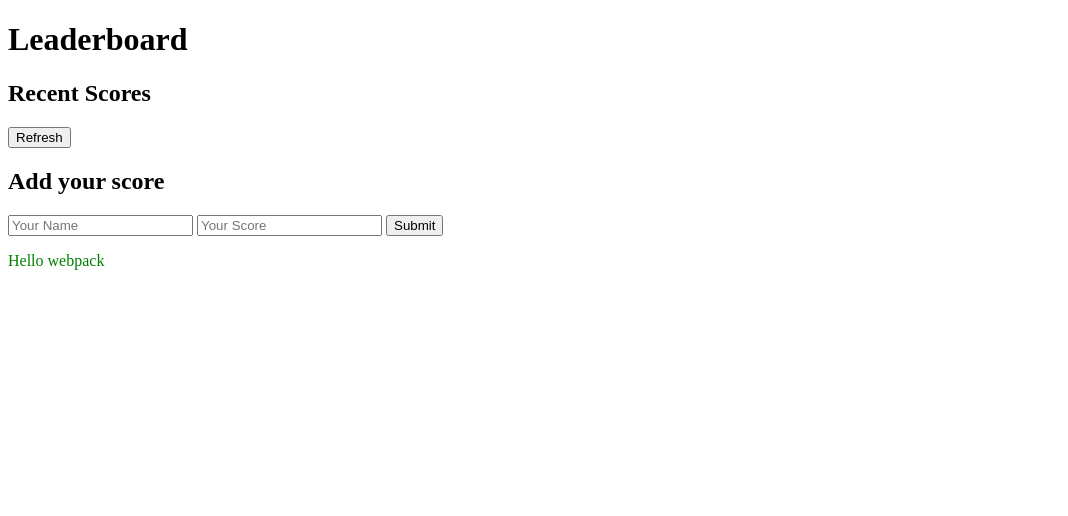
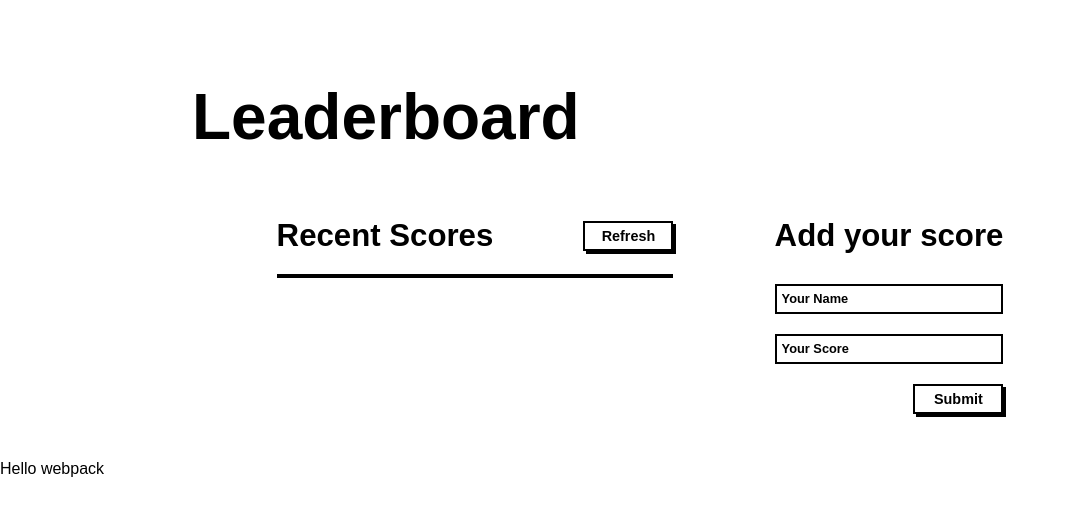
Before and after one commit to zhadier/Leaderboard, a website built with webpack: page src/index.html in a window 1280 px wide. Shown: the whole page, without its empty margins (0-1068 px from the left). Built offline with nearby package versions, Linux system fonts and the light colour scheme.

Commit message:
add basic styling to follow wireframe

```diff
--- a/src/style.css
+++ b/src/style.css
@@ -1,3 +1,118 @@
-.hello {
-  color: green;
+* {
+  padding: 0;
+  margin: 0;
+  box-sizing: border-box;
+  scroll-behavior: smooth;
+  font-family: arial, serif;
 }
+
+.wrapper {
+  display: flex;
+  justify-content: center;
+  align-content: flex-start;
+  gap: 50px;
+}
+
+button {
+  box-shadow: 3px 3px black;
+  border: 2px solid black;
+  width: 90px;
+  height: 30px;
+  background-color: #fff;
+  font-size: 0.9rem;
+  font-weight: bold;
+}
+
+button:hover {
+  background-color: thistle;
+}
+
+button:active {
+  background-color: thistle;
+  box-shadow: inset 0 0 5px;
+}
+
+header {
+  display: flex;
+  margin: 10vh 15% 3% 15%;
+  font-size: 2rem;
+}
+
+#recent-score {
+  display: flex;
+  flex-direction: column;
+  padding: 2%;
+  width: 35%;
+}
+
+#add-score {
+  display: flex;
+  flex-direction: column;
+  padding: 2%;
+}
+
+.recent-score__heading {
+  display: flex;
+  justify-content: space-between;
+  align-items: center;
+  margin-bottom: 20px;
+  font-size: 1.3rem;
+}
+
+.scores {
+  border: 2px solid black;
+  max-height: 50vh;
+  overflow: auto;
+}
+
+.score-wrapper {
+  display: flex;
+  align-items: center;
+  justify-content: left;
+  gap: 0.625rem;
+  padding: 10px 20px 10px 20px;
+}
+
+.score-wrapper:nth-child(even) {
+  background-color: rgb(214, 208, 208);
+}
+
+.score-wrapper > h3 {
+  font-size: 1rem;
+}
+
+.add-score__heading {
+  display: flex;
+  justify-content: space-between;
+  margin-bottom: 20px;
+  font-size: 1.3rem;
+}
+
+.add-score__input {
+  display: flex;
+  flex-direction: column;
+  gap: 1.25rem;
+  margin-top: 10px;
+}
+
+input {
+  border: 2px solid black;
+  max-width: 400px;
+  height: 30px;
+  padding-left: 5px;
+}
+
+input::placeholder {
+  font-size: 0.8rem;
+  color: #000;
+  font-weight: bold;
+}
+
+form > p {
+  align-self: center;
+  color: blue;
+}
+
+#submit-button {
+  align-self: flex-end;
+}
```
